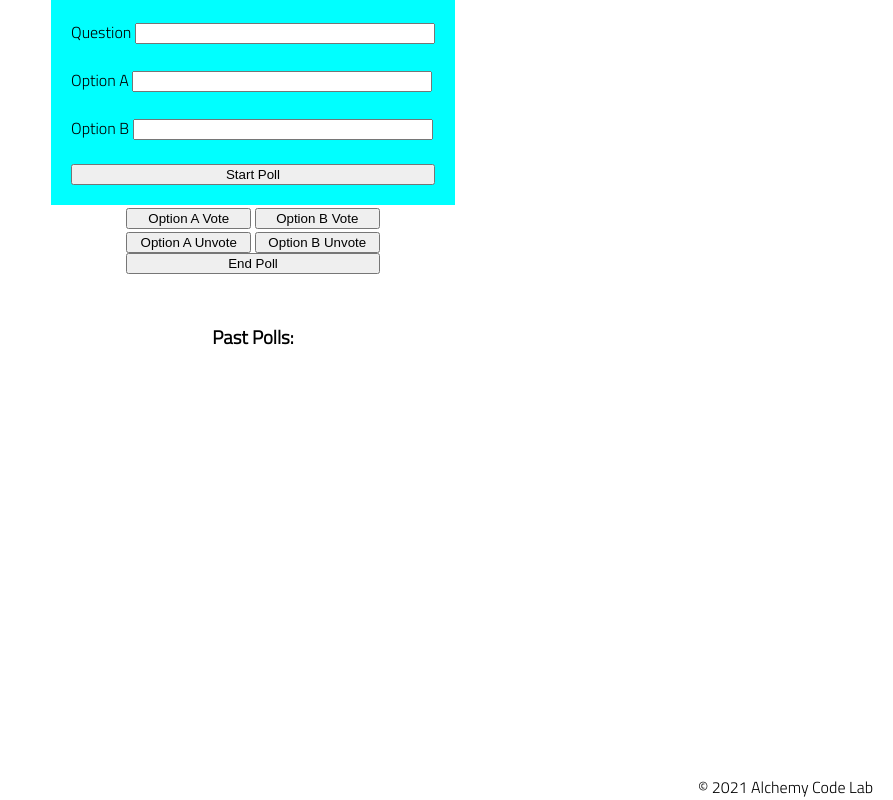
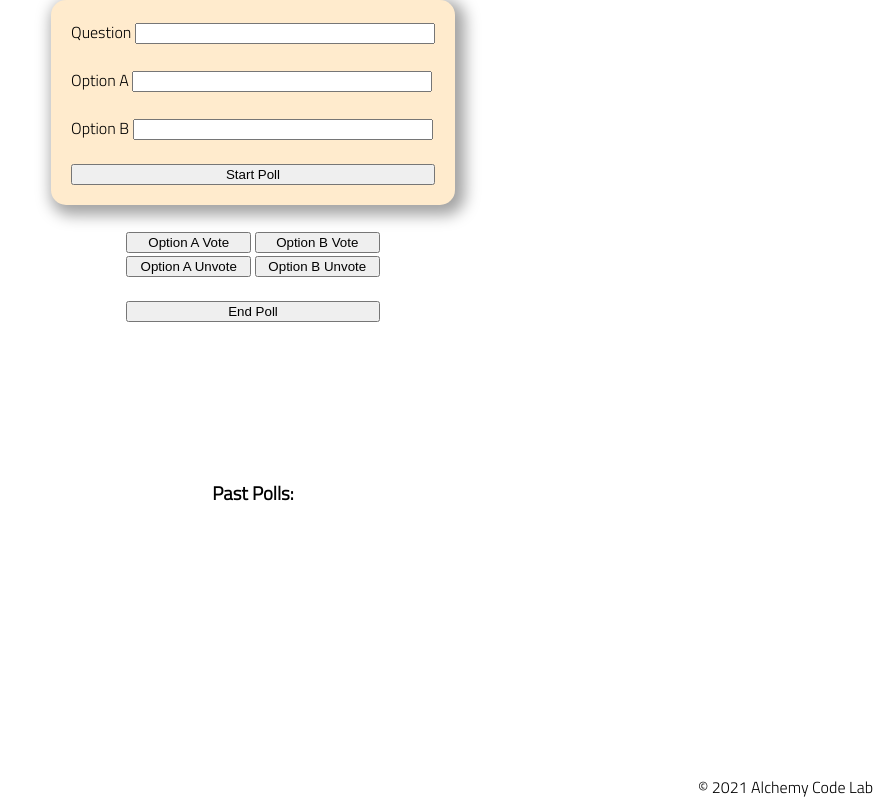
Before and after one commit to ElliottProductions/poll-tracker-feb, a plain HTML site: page index.html in a window 1280 px wide. Shown: the whole page, without its empty margins (387-1280 px from the left). Drawn offline with Linux system fonts and the light colour scheme.

Commit message:
fruther styling/formatting edits

```diff
--- a/styles/style.css
+++ b/styles/style.css
@@ -110,12 +110,19 @@
 .form-area {
     display: flex;
     flex-direction: column;
-    background-color: aqua;
+    background-color:blanchedalmond;
     justify-content: center;
     padding: 20px;
+    border-radius: 15px;
+    box-shadow: 5px 5px 15px 5px rgba(0,0,0,0.37);
 }
 
 .form-area > label > input{
     width: 300px;
 
 }
+
+.options > div {
+    display: flex;
+    flex-direction: row;
+}
```
Also changed, not shown: index.html (+2 -0 lines).
